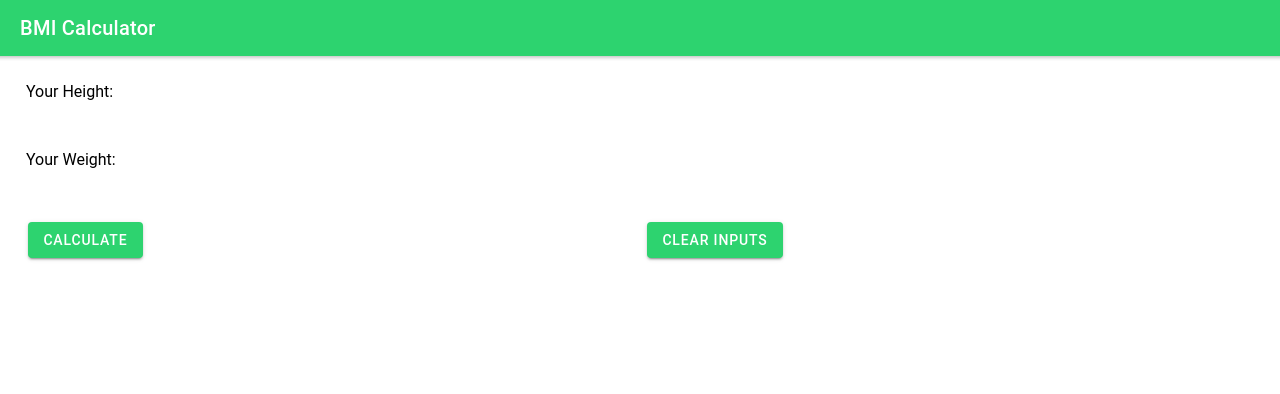
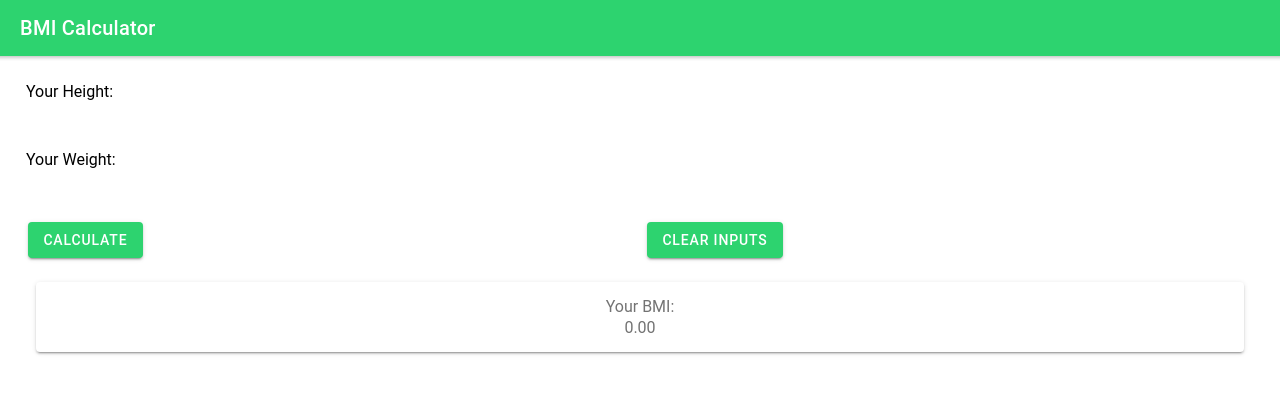
Before and after one commit to j-Sieee/BMI-Calculator, a React (Create React App) app: page / in a window 1280 px wide. Shown: the top 394 px of the page. Built offline with nearby package versions, Linux system fonts and the light colour scheme.

Commit message:
added resetting of bmi result back to zero

```diff
--- a/src/App.tsx
+++ b/src/App.tsx
@@ -58,8 +58,12 @@ const App: React.FC = () => {
   };
 
   const resetInputs = () => {
+    const bmi = 0;
+
     inputHeightRef.current!.value = "";
     inputWeightRef.current!.value = "";
+
+    calculatedunit(bmi);
   };
   return (
     <IonApp>
@@ -84,7 +88,7 @@ const App: React.FC = () => {
             </IonCol>
           </IonRow>
           <BmiControls onCalculate={calcbutton} onReset={resetInputs} />
-          {setCalculate && <BmiResults result={setCalculate} />}
+          <BmiResults result={setCalculate || 0} />
         </IonGrid>
       </IonContent>
     </IonApp>
--- a/src/components/BmiResults.tsx
+++ b/src/components/BmiResults.tsx
@@ -7,7 +7,7 @@ const BmiResults: React.FC<{ result: number }> = (props) => {
       <IonCol>
         <IonCard className="ion-text-center">
           <IonCardContent className="ion-text-center">
-            <h2 className="ion-text-center">You BMI: </h2>
+            <h2 className="ion-text-center">Your BMI: </h2>
             <h2 className="ion-text-center">{props.result.toFixed(2)}</h2>
           </IonCardContent>
         </IonCard>
```
